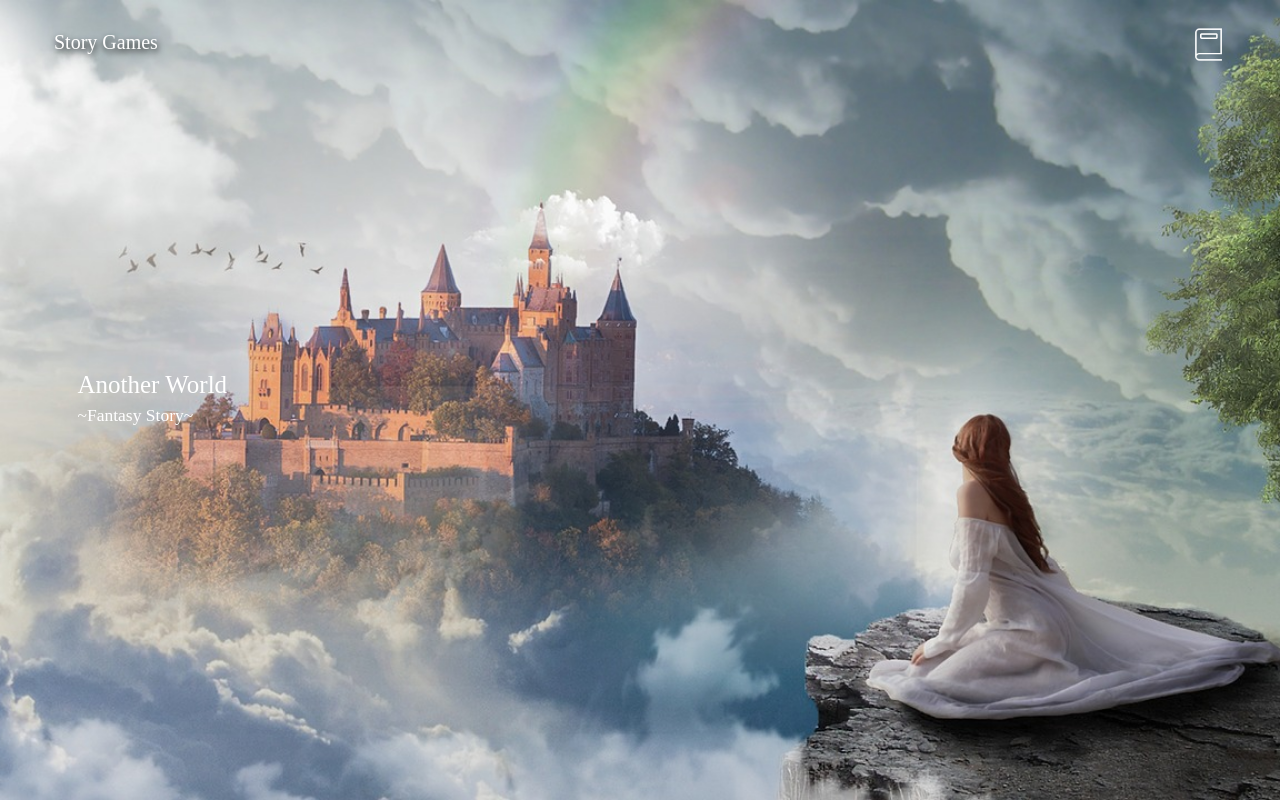
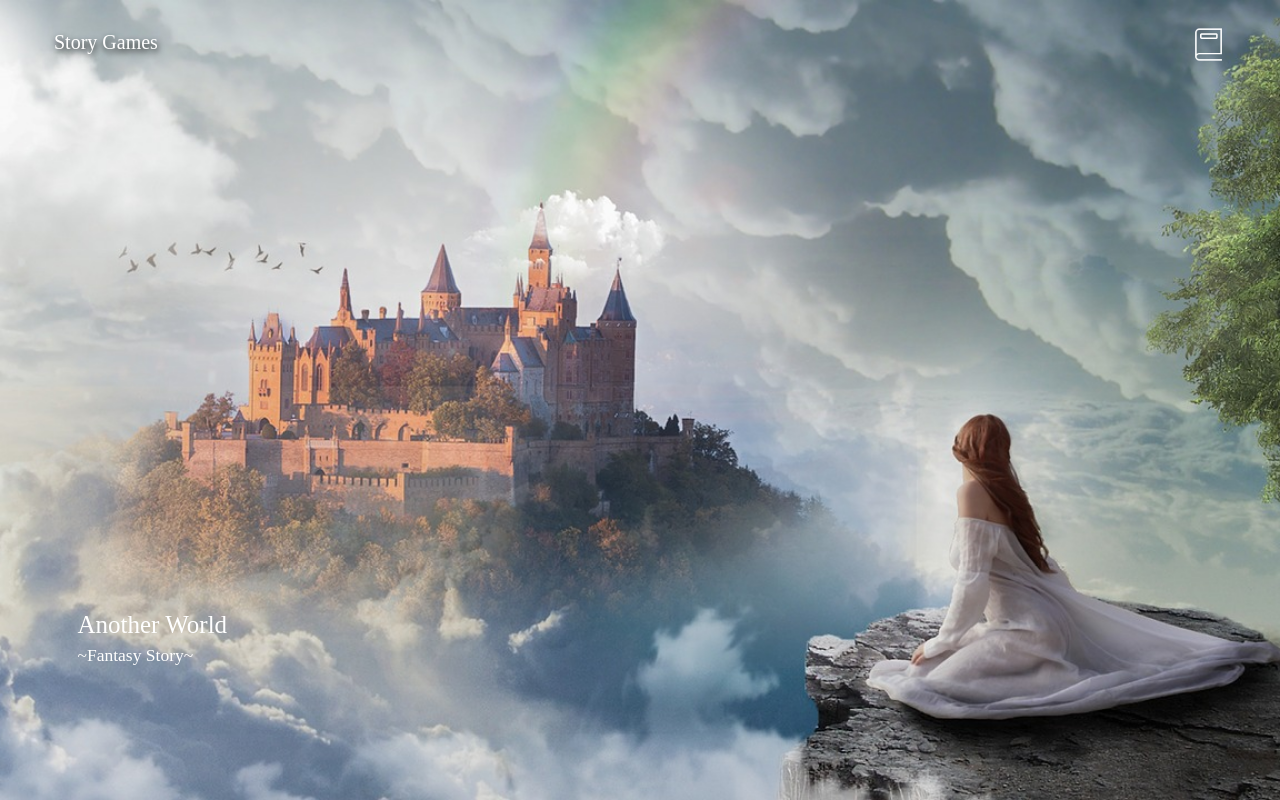
Before and after one commit to yukitolix12/LP_create, a plain HTML site: page index.html in a window 1280 px wide. Drawn offline with nearby package versions, Linux system fonts and the light colour scheme; a web font is replaced by a local one.

Commit message:
titleを少し下に表示する

```diff
--- a/style.css
+++ b/style.css
@@ -40,3 +40,7 @@ header img {
     background-size: cover;
     background-attachment: fixed;
 }
+
+.hero .title {
+    transform: translateY(240px);
+}
```
